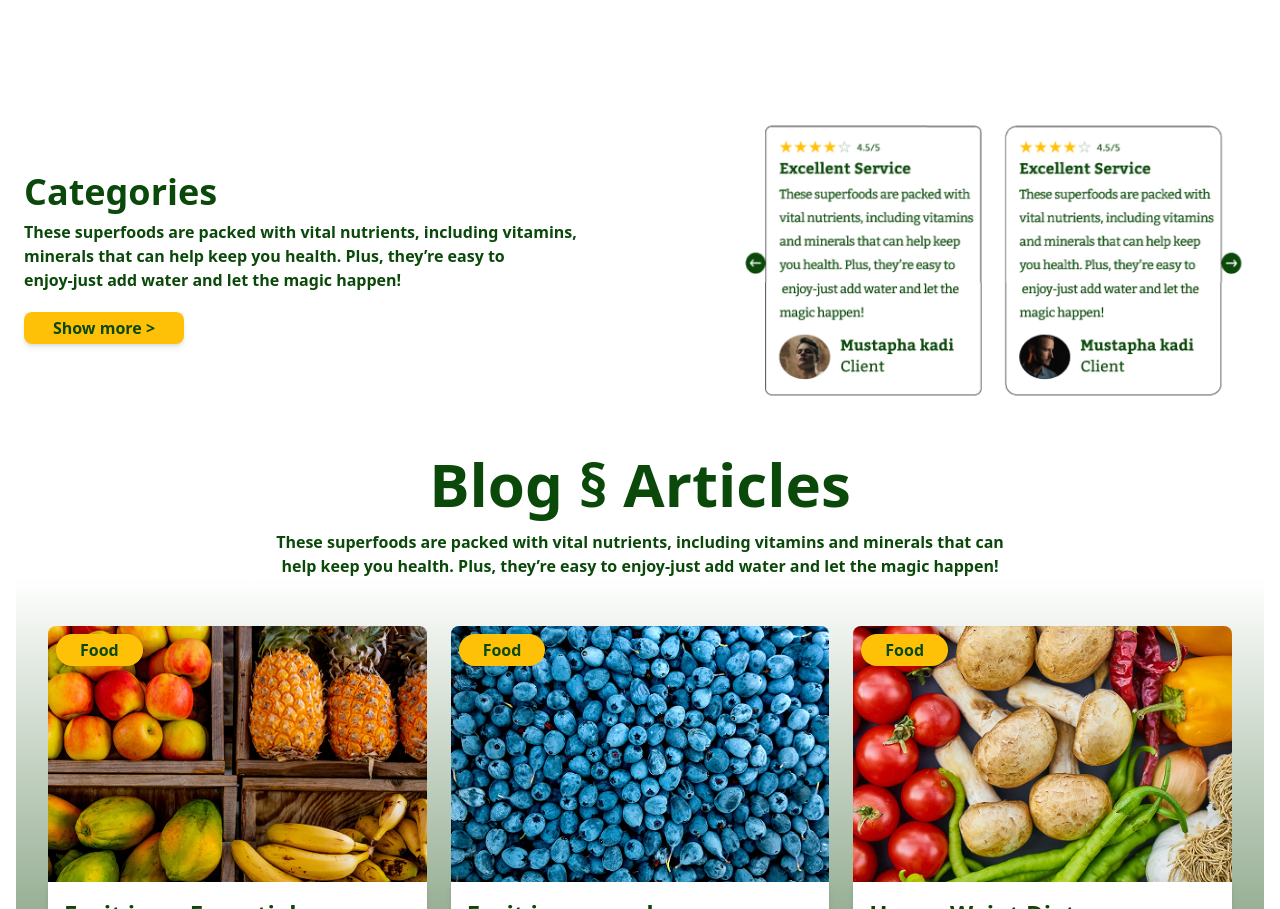
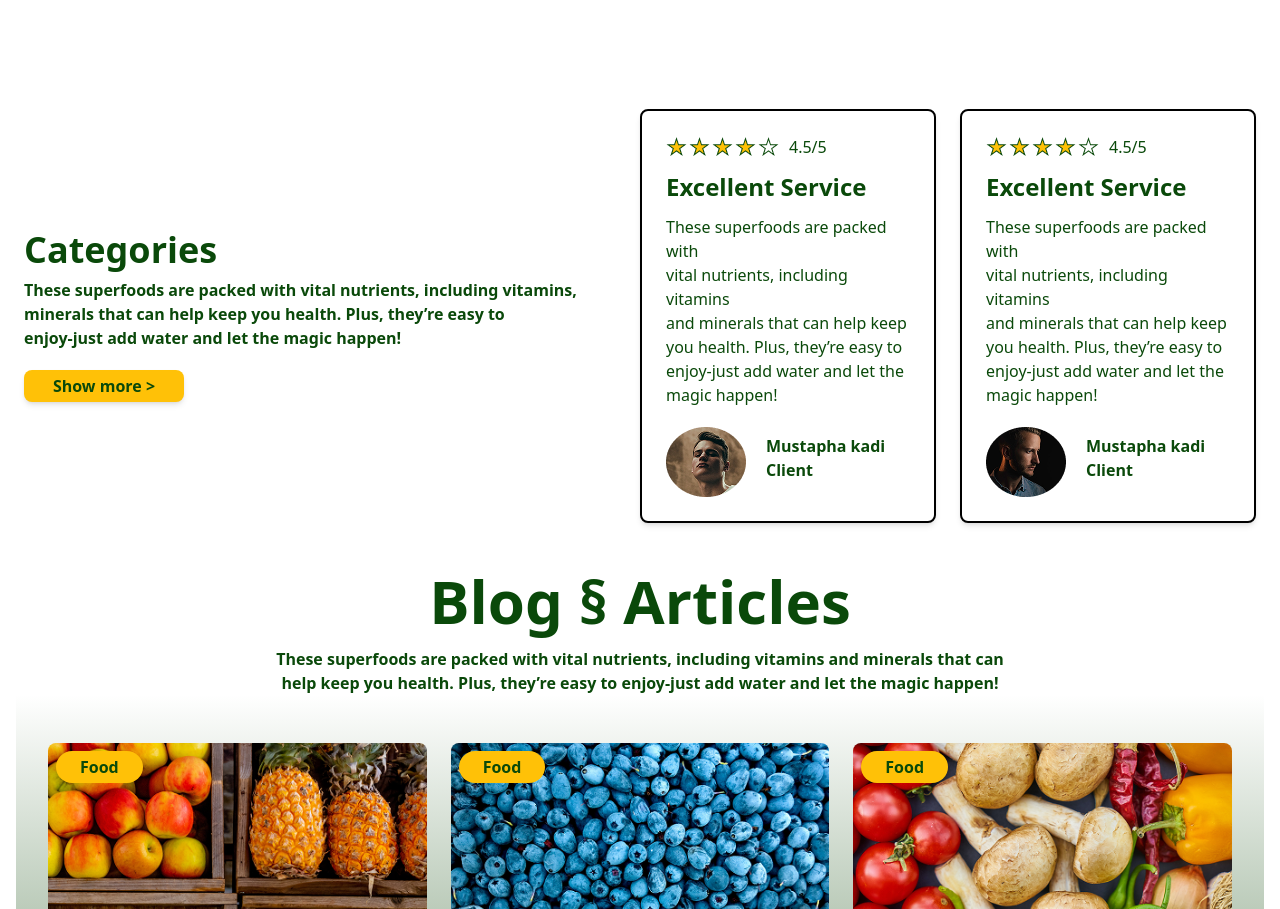
Before and after one commit to mobina-pour7/project-tw, a website: page src/index.html in a window 1280 px wide. Shown: the part 4060-4969 px from the top of the page. Drawn offline with nearby package versions, Linux system fonts and the light colour scheme.

Commit message:
cart-mtn

```diff
--- a/src/index.html
+++ b/src/index.html
@@ -603,12 +603,59 @@
           class=" text-[#0A490A] mt-5 rounded-lg bg-[#FFC107]  shadow-md  font-bold hover:bg-[#FFC107]  transition duration-300 w-40 h-8">
           Show more > </button>
       </div>
-      <div class="order-1 lg:order-2 lg:ml-12">
-        <img class="rounded-lg w-full max-w-xs md:max-w-lg " src="/assests/images/Screenshot 2025-03-23 012833.png"
-          alt="">
+      <div class="order-1 md:order-2 w-full md:w-1/2">
+        <div class="grid grid-cols-1 sm:grid-cols-2 gap-6">
+          <!-- اولين كارت -->
+          <div class="bg-white rounded-lg p-6 shadow-md  border-black border-2">
+            <div class="space-y-3">
+              <div class="flex items-center">
+                <div>
+                  <img src="/assests/images/00.png" alt="">
+                </div>
+                <span class="ml-2 text-[#0A490A]">4.5/5</span>
+              </div>
+              <h6 class="font-bold text-[#0A490A] text-2xl ">Excellent Service</h6>
+              <span class="text-center  text-[#0A490A]">These superfoods are packed with <br> vital nutrients, including vitamins <br>
+                and minerals that can help keep <br> you health. Plus, they’re easy to <br>
+                 enjoy-just add water and let the <br> magic happen!</span>
+                 <div class="flex items-center">
+                  <div class="mt-5">
+                    <img src="/assests/images/Ellipse 1.png" alt="">
+                  </div>
+                  <span class="ml-5 text-[#0A490A] font-bold mt-3">Mustapha kadi<br>
+                    <p class="  text-[#0A490A] font-bold"> Client</p>
+                 </span>
+                  </div>
+            </div>
+          </div>
+
+              <!-- كارت دوم -->
+              <div class="bg-white rounded-lg p-6 shadow-md  border-black border-2">
+                <div class="space-y-3">
+                  <div class="flex items-center">
+                    <div>
+                      <img src="/assests/images/00.png" alt="">
+                    </div>
+                    <span class="ml-2 text-[#0A490A]">4.5/5</span>
+                  </div>
+                  <h6 class="font-bold text-[#0A490A] text-2xl ">Excellent Service</h6>
+                  <span class="text-center  text-[#0A490A]">These superfoods are packed with <br> vital nutrients, including vitamins <br>
+                    and minerals that can help keep <br> you health. Plus, they’re easy to <br>
+                     enjoy-just add water and let the <br> magic happen!</span>
+                     <div class="flex items-center">
+                     <div class="mt-5">
+                       <img src="/assests/images/Ellipse 2.png" alt="">
+                     </div>
+                     <span class="ml-5 text-[#0A490A] font-bold mt-3">Mustapha kadi<br>
+                      <p class="  text-[#0A490A] font-bold"> Client</p>
+                   </span>
+
+                   </div>
+                </div>
+              </div>
+        </div>
       </div>
-    </div>
-  </div>
+      </div>
   </div>
   <!-- قسمت بک گراند سبز و سبز1 -->
   <div class=" bg-white p-4 ">
```
Also changed, not shown: assests/images/00.png (added).
